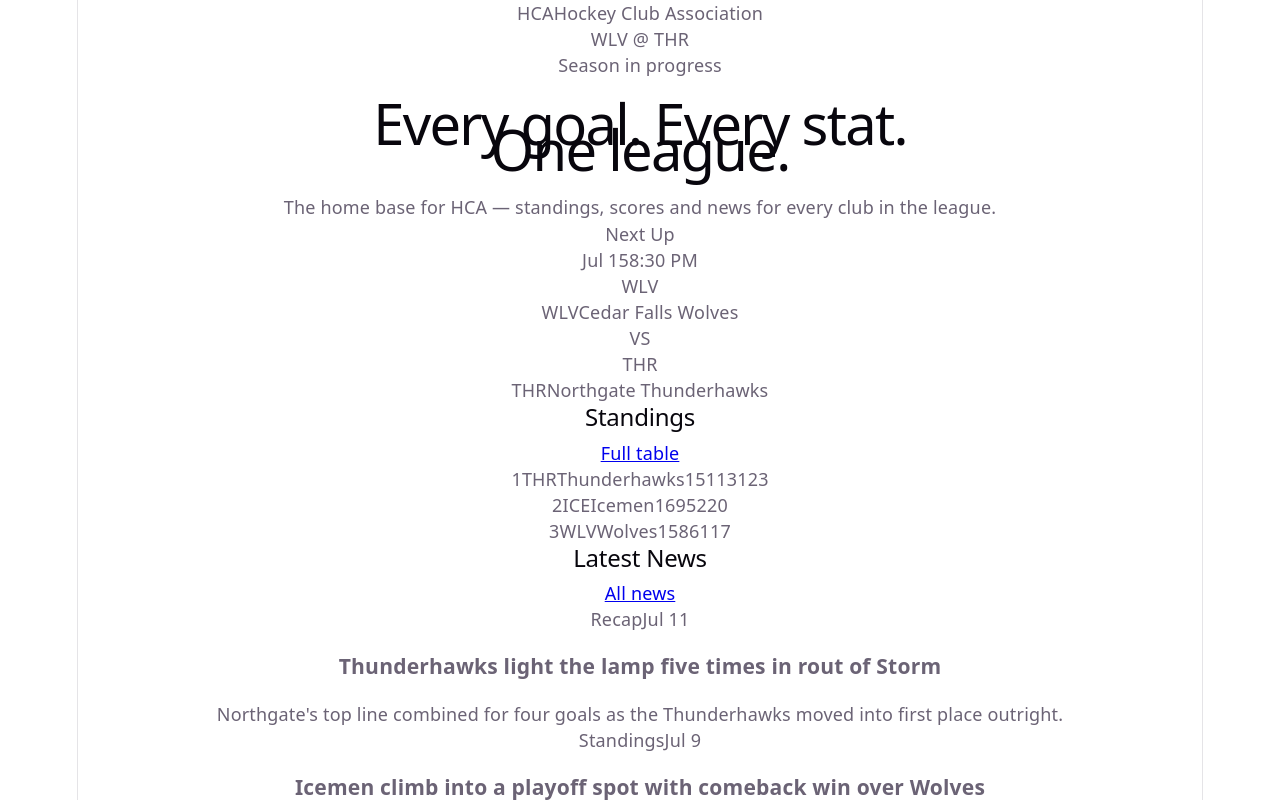
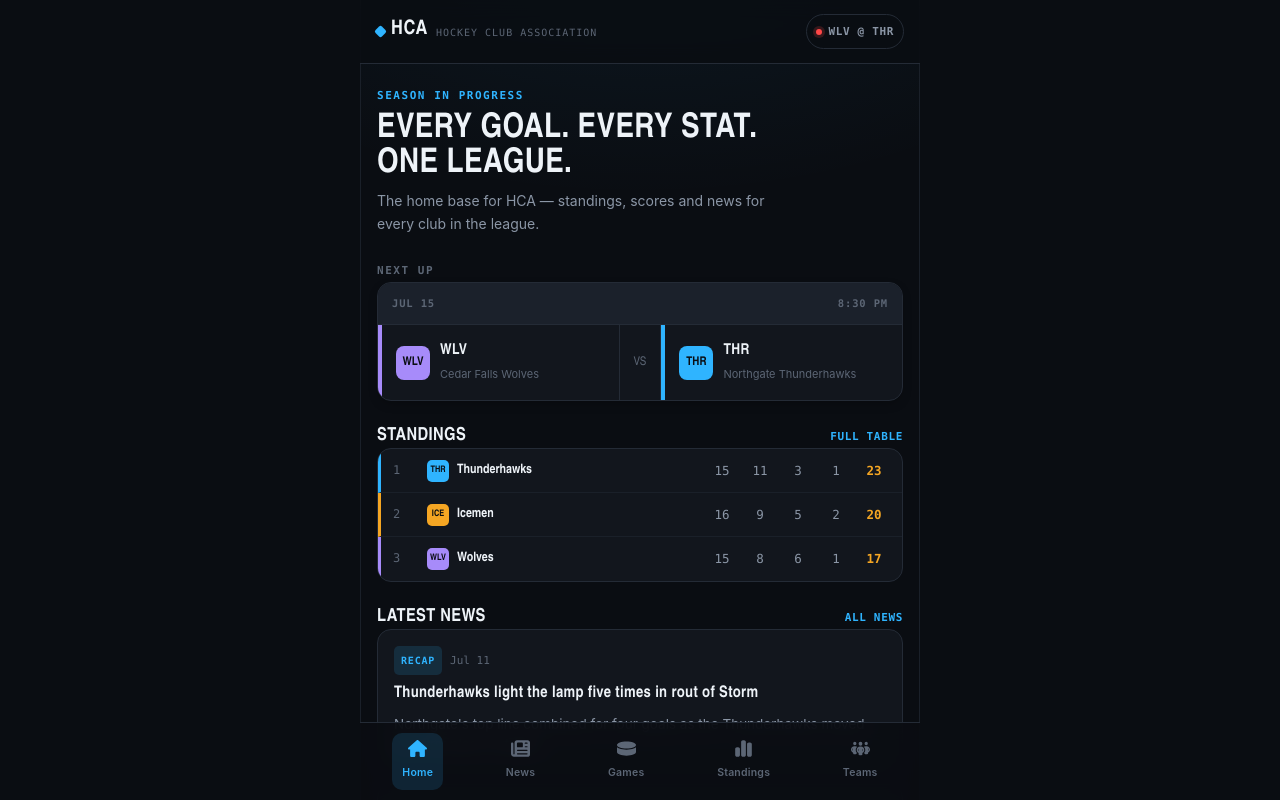
Before and after one commit to Mridontkn/league-central, a React (Vite) app: page / in a window 1280 px wide. Shown: the top 800 px of the page. Built offline with nearby package versions, Linux system fonts and the light colour scheme.

Commit message:
lollolol

```diff
--- a/src/App.css
+++ b/src/App.css
@@ -1,43 +1,558 @@
+/* ---------- Layout ---------- */
 .content {
-  padding-top: 80px;
-  padding-bottom: 90px;
+  padding: 76px 16px 96px;
   min-height: 100vh;
+  display: flex;
+  flex-direction: column;
+  gap: 28px;
 }
 
+.page {
+  display: flex;
+  flex-direction: column;
+  gap: 24px;
+}
+
+.page-head {
+  display: flex;
+  flex-direction: column;
+  gap: 4px;
+  padding-top: 4px;
+}
+
+.page-head p {
+  color: var(--steel);
+  font-size: 14px;
+}
+
+/* ---------- Header ---------- */
+.header {
+  position: fixed;
+  top: 0;
+  left: 50%;
+  transform: translateX(-50%);
+  width: 100%;
+  max-width: 560px;
+  z-index: 20;
+
+  display: flex;
+  align-items: center;
+  justify-content: space-between;
+  padding: 14px 16px;
+
+  background: rgba(10, 13, 18, 0.85);
+  backdrop-filter: blur(10px);
+  border-bottom: 1px solid var(--line);
+}
+
+.header-brand {
+  display: flex;
+  align-items: baseline;
+  gap: 8px;
+}
+
+.header-brand .mark {
+  font-family: var(--display);
+  font-size: 20px;
+  font-weight: 700;
+  letter-spacing: 0.03em;
+  color: var(--ice);
+  display: flex;
+  align-items: center;
+  gap: 6px;
+}
+
+.header-brand .mark::before {
+  content: "";
+  width: 9px;
+  height: 9px;
+  border-radius: 2px;
+  background: var(--accent);
+  transform: rotate(45deg);
+  flex-shrink: 0;
+}
+
+.header-brand .sub {
+  font-family: var(--mono);
+  font-size: 10px;
+  letter-spacing: 0.1em;
+  text-transform: uppercase;
+  color: var(--steel-dim);
+}
+
+.header-live {
+  display: flex;
+  align-items: center;
+  gap: 6px;
+  font-family: var(--mono);
+  font-size: 11px;
+  font-weight: 600;
+  letter-spacing: 0.06em;
+  color: var(--steel);
+  padding: 5px 9px;
+  border: 1px solid var(--line);
+  border-radius: 20px;
+}
+
+.header-live .dot {
+  width: 6px;
+  height: 6px;
+  border-radius: 50%;
+  background: var(--live);
+  box-shadow: 0 0 0 3px rgba(255, 71, 71, 0.18);
+}
+
+/* ---------- Bottom Nav ---------- */
 .bottom-nav {
   position: fixed;
   bottom: 0;
-  left: 0;
+  left: 50%;
+  transform: translateX(-50%);
   width: 100%;
-
-  background: #171717;
+  max-width: 560px;
+  z-index: 20;
 
   display: flex;
   justify-content: space-around;
   align-items: center;
 
-  padding: 12px 0;
+  padding: 10px 6px calc(10px + env(safe-area-inset-bottom));
 
-  border-top: 1px solid #2b2b2b;
+  background: rgba(10, 13, 18, 0.9);
+  backdrop-filter: blur(10px);
+  border-top: 1px solid var(--line);
 }
 
 .bottom-nav a {
-  color: #8d8d8d;
-  text-decoration: none;
-
+  color: var(--steel-dim);
   display: flex;
   flex-direction: column;
   align-items: center;
+  gap: 3px;
+  font-family: var(--sans);
+  font-size: 10.5px;
+  font-weight: 600;
+  letter-spacing: 0.02em;
+  padding: 6px 10px;
+  border-radius: 10px;
+  transition: color 0.15s ease, background 0.15s ease;
+}
 
-  gap: 4px;
+.bottom-nav svg {
+  font-size: 19px;
+}
 
+.bottom-nav a:hover {
+  color: var(--steel);
+}
+
+.bottom-nav a.active {
+  color: var(--accent);
+  background: var(--accent-dim);
+}
+
+/* ---------- Section heading row ---------- */
+.section-head {
+  display: flex;
+  align-items: baseline;
+  justify-content: space-between;
+  gap: 12px;
+}
+
+.section-head .see-all {
+  font-family: var(--mono);
+  font-size: 11px;
+  font-weight: 600;
+  letter-spacing: 0.06em;
+  text-transform: uppercase;
+  color: var(--accent);
+}
+
+/* ---------- Scorebug ---------- */
+.scorebug {
+  border: 1px solid var(--line);
+  background: var(--surface);
+  border-radius: 14px;
+  overflow: hidden;
+  box-shadow: var(--shadow-sm);
+}
+
+.scorebug-status {
+  display: flex;
+  align-items: center;
+  justify-content: space-between;
+  padding: 9px 14px;
+  background: var(--surface-raised);
+  font-family: var(--mono);
+  font-size: 10.5px;
+  font-weight: 600;
+  letter-spacing: 0.08em;
+  text-transform: uppercase;
+  color: var(--steel-dim);
+  border-bottom: 1px solid var(--line);
+}
+
+.scorebug-status.is-live {
+  color: var(--live);
+}
+
+.scorebug-status .live-flag {
+  display: inline-flex;
+  align-items: center;
+  gap: 6px;
+}
+
+.scorebug-status .live-flag .dot {
+  width: 6px;
+  height: 6px;
+  border-radius: 50%;
+  background: var(--live);
+  animation: pulse 1.6s ease-in-out infinite;
+}
+
+@keyframes pulse {
+  0%, 100% { opacity: 1; }
+  50% { opacity: 0.35; }
+}
+
+.scorebug-body {
+  display: flex;
+  align-items: stretch;
+}
+
+.scorebug-team {
+  flex: 1;
+  display: flex;
+  align-items: center;
+  gap: 10px;
+  padding: 14px;
+  border-left: 4px solid var(--team-color, var(--accent));
+  min-width: 0;
+}
+
+.scorebug-team .crest {
+  width: 34px;
+  height: 34px;
+  border-radius: 8px;
+  flex-shrink: 0;
+  display: flex;
+  align-items: center;
+  justify-content: center;
+  font-family: var(--display);
+  font-size: 12px;
+  font-weight: 700;
+  color: var(--ink);
+  background: var(--team-color, var(--accent));
+}
+
+.scorebug-team .names {
+  min-width: 0;
+  display: flex;
+  flex-direction: column;
+}
+
+.scorebug-team .name-short {
+  font-family: var(--display);
+  font-size: 15px;
+  font-weight: 600;
+  letter-spacing: 0.02em;
+  color: var(--ice);
+}
+
+.scorebug-team .name-full {
+  font-size: 11px;
+  color: var(--steel-dim);
+  white-space: nowrap;
+  overflow: hidden;
+  text-overflow: ellipsis;
+}
+
+.scorebug-score {
+  display: flex;
+  align-items: center;
+  justify-content: center;
+  gap: 12px;
+  padding: 0 12px;
+  border-left: 1px solid var(--line);
+  border-right: 1px solid var(--line);
+}
+
+.scorebug-score .num {
+  font-family: var(--mono);
+  font-variant-numeric: tabular-nums;
+  font-size: 22px;
+  font-weight: 700;
+  color: var(--ice);
+  min-width: 22px;
+  text-align: center;
+}
+
+.scorebug-score .num.win {
+  color: var(--ice);
+}
+.scorebug-score .num.lose {
+  color: var(--steel-dim);
+}
+
+.scorebug-score .sep {
+  color: var(--steel-dim);
+  font-family: var(--mono);
   font-size: 12px;
 }
 
-.bottom-nav svg {
-  font-size: 22px;
+/* Upcoming (no score yet) variant */
+.scorebug-vs {
+  display: flex;
+  align-items: center;
+  justify-content: center;
+  padding: 0 14px;
+  font-family: var(--display);
+  font-size: 12px;
+  color: var(--steel-dim);
+  border-left: 1px solid var(--line);
+  border-right: 1px solid var(--line);
 }
 
-.bottom-nav a.active {
-  color: #c8102e;
+/* ---------- Cards ---------- */
+.card {
+  border: 1px solid var(--line);
+  background: var(--surface);
+  border-radius: 14px;
+  padding: 16px;
 }
+
+.team-card {
+  border: 1px solid var(--line);
+  background: var(--surface);
+  border-radius: 14px;
+  padding: 16px;
+  display: flex;
+  align-items: center;
+  gap: 12px;
+  border-left: 4px solid var(--team-color, var(--accent));
+}
+
+.team-card .crest {
+  width: 40px;
+  height: 40px;
+  border-radius: 9px;
+  flex-shrink: 0;
+  display: flex;
+  align-items: center;
+  justify-content: center;
+  font-family: var(--display);
+  font-size: 14px;
+  font-weight: 700;
+  color: var(--ink);
+  background: var(--team-color, var(--accent));
+}
+
+.team-card .info {
+  flex: 1;
+  min-width: 0;
+  display: flex;
+  flex-direction: column;
+  gap: 2px;
+}
+
+.team-card .info .name {
+  font-family: var(--display);
+  font-size: 15px;
+  font-weight: 600;
+  color: var(--ice);
+}
+
+.team-card .info .meta {
+  font-size: 12px;
+  color: var(--steel-dim);
+}
+
+.team-card .record {
+  font-family: var(--mono);
+  font-size: 13px;
+  font-weight: 600;
+  color: var(--steel);
+  text-align: right;
+}
+
+.team-card .record .pts {
+  color: var(--gold);
+  font-size: 11px;
+  display: block;
+  margin-top: 2px;
+}
+
+.news-card {
+  border: 1px solid var(--line);
+  background: var(--surface);
+  border-radius: 14px;
+  padding: 16px;
+  display: flex;
+  flex-direction: column;
+  gap: 8px;
+}
+
+.news-card .row {
+  display: flex;
+  align-items: center;
+  gap: 8px;
+}
+
+.news-card .tag {
+  font-family: var(--mono);
+  font-size: 10px;
+  font-weight: 700;
+  letter-spacing: 0.08em;
+  text-transform: uppercase;
+  color: var(--accent);
+  background: var(--accent-dim);
+  padding: 3px 7px;
+  border-radius: 5px;
+}
+
+.news-card .date {
+  font-family: var(--mono);
+  font-size: 11px;
+  color: var(--steel-dim);
+}
+
+.news-card h3 {
+  text-transform: none;
+  font-size: 16px;
+}
+
+.news-card p {
+  font-size: 13.5px;
+  color: var(--steel);
+  line-height: 150%;
+}
+
+/* ---------- Standings table ---------- */
+.standings-table {
+  border: 1px solid var(--line);
+  background: var(--surface);
+  border-radius: 14px;
+  overflow: hidden;
+}
+
+.standings-row {
+  display: grid;
+  grid-template-columns: 28px minmax(0, 1fr) repeat(5, 32px);
+  align-items: center;
+  gap: 6px;
+  padding: 10px 12px;
+  border-left: 3px solid var(--team-color, transparent);
+  border-bottom: 1px solid var(--line-soft);
+}
+
+.standings-row:last-child {
+  border-bottom: none;
+}
+
+.standings-row.head {
+  border-left-color: transparent;
+  background: var(--surface-raised);
+  font-family: var(--mono);
+  font-size: 10px;
+  letter-spacing: 0.06em;
+  text-transform: uppercase;
+  color: var(--steel-dim);
+  font-weight: 600;
+}
+
+.standings-row .rank {
+  font-family: var(--mono);
+  font-size: 12px;
+  color: var(--steel-dim);
+}
+
+.standings-row .team {
+  display: flex;
+  align-items: center;
+  gap: 8px;
+  min-width: 0;
+}
+
+.standings-row .team .crest {
+  width: 22px;
+  height: 22px;
+  border-radius: 5px;
+  flex-shrink: 0;
+  display: flex;
+  align-items: center;
+  justify-content: center;
+  font-family: var(--display);
+  font-size: 9px;
+  font-weight: 700;
+  color: var(--ink);
+  background: var(--team-color, var(--accent));
+}
+
+.standings-row .team .label {
+  font-family: var(--display);
+  font-size: 13px;
+  font-weight: 600;
+  color: var(--ice);
+  white-space: nowrap;
+  overflow: hidden;
+  text-overflow: ellipsis;
+}
+
+.standings-row .cell {
+  font-family: var(--mono);
+  font-size: 12.5px;
+  text-align: center;
+  color: var(--steel);
+}
+
+.standings-row .cell.pts {
+  color: var(--gold);
+  font-weight: 700;
+}
+
+.standings-cutoff {
+  border-bottom: 1px dashed var(--gold);
+  position: relative;
+}
+
+/* ---------- Empty state ---------- */
+.empty-state {
+  border: 1px dashed var(--line);
+  border-radius: 14px;
+  padding: 32px 20px;
+  text-align: center;
+  color: var(--steel-dim);
+  font-size: 13.5px;
+}
+
+/* ---------- Hero (Home) ---------- */
+.hero {
+  display: flex;
+  flex-direction: column;
+  gap: 6px;
+  padding-top: 8px;
+}
+
+.hero .eyebrow {
+  color: var(--accent);
+}
+
+.hero h1 {
+  font-size: 34px;
+  line-height: 1.02;
+}
+
+.hero .tagline {
+  color: var(--steel);
+  font-size: 14px;
+  max-width: 46ch;
+}
+
+@media (max-width: 380px) {
+  .standings-row {
+    grid-template-columns: 22px minmax(0, 1fr) repeat(5, 26px);
+  }
+  .standings-row .cell {
+    font-size: 11px;
+  }
+}
--- a/src/App.jsx
+++ b/src/App.jsx
@@ -1,5 +1,6 @@
 import { BrowserRouter, Routes, Route } from "react-router-dom";
 
+import "./App.css";
 import MainLayout from "./layouts/MainLayout.jsx";
 
 import Home from "./pages/Home.jsx";
--- a/src/index.css
+++ b/src/index.css
@@ -1,111 +1,134 @@
 :root {
-  --text: #6b6375;
-  --text-h: #08060d;
-  --bg: #fff;
-  --border: #e5e4e7;
-  --code-bg: #f4f3ec;
-  --accent: #aa3bff;
-  --accent-bg: rgba(170, 59, 255, 0.1);
-  --accent-border: rgba(170, 59, 255, 0.5);
-  --social-bg: rgba(244, 243, 236, 0.5);
-  --shadow:
-    rgba(0, 0, 0, 0.1) 0 10px 15px -3px, rgba(0, 0, 0, 0.05) 0 4px 6px -2px;
+  /* Surfaces */
+  --ink: #0a0d12;
+  --surface: #12161d;
+  --surface-raised: #1b212b;
+  --surface-hover: #212836;
+  --line: #242b36;
+  --line-soft: #1a2029;
 
-  --sans: system-ui, 'Segoe UI', Roboto, sans-serif;
-  --heading: system-ui, 'Segoe UI', Roboto, sans-serif;
-  --mono: ui-monospace, Consolas, monospace;
+  /* Text */
+  --ice: #eef3f8;
+  --steel: #8b96a6;
+  --steel-dim: #5c6675;
 
-  font: 18px/145% var(--sans);
-  letter-spacing: 0.18px;
-  color-scheme: light dark;
-  color: var(--text);
-  background: var(--bg);
+  /* Accents */
+  --accent: #2fb4ff;
+  --accent-dim: rgba(47, 180, 255, 0.14);
+  --gold: #f5a623;
+  --gold-dim: rgba(245, 166, 35, 0.14);
+  --live: #ff4747;
+  --win: #34d399;
+  --loss: #f87171;
+  --otl: #f5a623;
+
+  --shadow: 0 12px 28px -8px rgba(0, 0, 0, 0.55);
+  --shadow-sm: 0 4px 12px -4px rgba(0, 0, 0, 0.4);
+
+  --display: 'Oswald', 'Arial Narrow', sans-serif;
+  --sans: 'Inter', system-ui, 'Segoe UI', Roboto, sans-serif;
+  --mono: 'Roboto Mono', ui-monospace, Consolas, monospace;
+
+  color-scheme: dark;
+  font: 16px/145% var(--sans);
+  color: var(--ice);
+  background: var(--ink);
   font-synthesis: none;
   text-rendering: optimizeLegibility;
   -webkit-font-smoothing: antialiased;
   -moz-osx-font-smoothing: grayscale;
-
-  @media (max-width: 1024px) {
-    font-size: 16px;
-  }
 }
 
-@media (prefers-color-scheme: dark) {
-  :root {
-    --text: #9ca3af;
-    --text-h: #f3f4f6;
-    --bg: #16171d;
-    --border: #2e303a;
-    --code-bg: #1f2028;
-    --accent: #c084fc;
-    --accent-bg: rgba(192, 132, 252, 0.15);
-    --accent-border: rgba(192, 132, 252, 0.5);
-    --social-bg: rgba(47, 48, 58, 0.5);
-    --shadow:
-      rgba(0, 0, 0, 0.4) 0 10px 15px -3px, rgba(0, 0, 0, 0.25) 0 4px 6px -2px;
-  }
-
-  #social .button-icon {
-    filter: invert(1) brightness(2);
-  }
+* {
+  box-sizing: border-box;
 }
 
 body {
   margin: 0;
+  background: var(--ink);
 }
 
 #root {
-  width: 1126px;
-  max-width: 100%;
+  width: 100%;
+  max-width: 560px;
   margin: 0 auto;
-  text-align: center;
-  border-inline: 1px solid var(--border);
   min-height: 100svh;
   display: flex;
   flex-direction: column;
-  box-sizing: border-box;
+  position: relative;
+  background:
+    radial-gradient(ellipse 900px 500px at 50% -10%, rgba(47, 180, 255, 0.08), transparent 60%),
+    var(--ink);
+  border-inline: 1px solid var(--line-soft);
 }
 
-h1,
-h2 {
-  font-family: var(--heading);
-  font-weight: 500;
-  color: var(--text-h);
+a {
+  color: inherit;
+  text-decoration: none;
+}
+
+h1, h2, h3 {
+  font-family: var(--display);
+  text-transform: uppercase;
+  color: var(--ice);
+  margin: 0;
+  letter-spacing: 0.02em;
 }
 
 h1 {
-  font-size: 56px;
-  letter-spacing: -1.68px;
-  margin: 32px 0;
-  @media (max-width: 1024px) {
-    font-size: 36px;
-    margin: 20px 0;
-  }
+  font-size: 30px;
+  font-weight: 600;
+  letter-spacing: 0.01em;
 }
+
 h2 {
-  font-size: 24px;
-  line-height: 118%;
-  letter-spacing: -0.24px;
-  margin: 0 0 8px;
-  @media (max-width: 1024px) {
-    font-size: 20px;
-  }
+  font-size: 18px;
+  font-weight: 600;
 }
+
+h3 {
+  font-size: 14px;
+  font-weight: 600;
+}
+
 p {
   margin: 0;
 }
 
-code,
-.counter {
-  font-family: var(--mono);
-  display: inline-flex;
-  border-radius: 4px;
-  color: var(--text-h);
+button {
+  font-family: inherit;
 }
 
-code {
-  font-size: 15px;
-  line-height: 135%;
-  padding: 4px 8px;
-  background: var(--code-bg);
+::selection {
+  background: var(--accent-dim);
+  color: var(--ice);
 }
+
+:focus-visible {
+  outline: 2px solid var(--accent);
+  outline-offset: 2px;
+  border-radius: 4px;
+}
+
+/* Utility: tabular stat numbers */
+.stat {
+  font-family: var(--mono);
+  font-variant-numeric: tabular-nums;
+}
+
+/* Eyebrow label used above section headings */
+.eyebrow {
+  font-family: var(--mono);
+  font-size: 11px;
+  font-weight: 600;
+  letter-spacing: 0.14em;
+  text-transform: uppercase;
+  color: var(--steel-dim);
+}
+
+@media (prefers-reduced-motion: reduce) {
+  *, *::before, *::after {
+    animation-duration: 0.001ms !important;
+    transition-duration: 0.001ms !important;
+  }
+}
```
